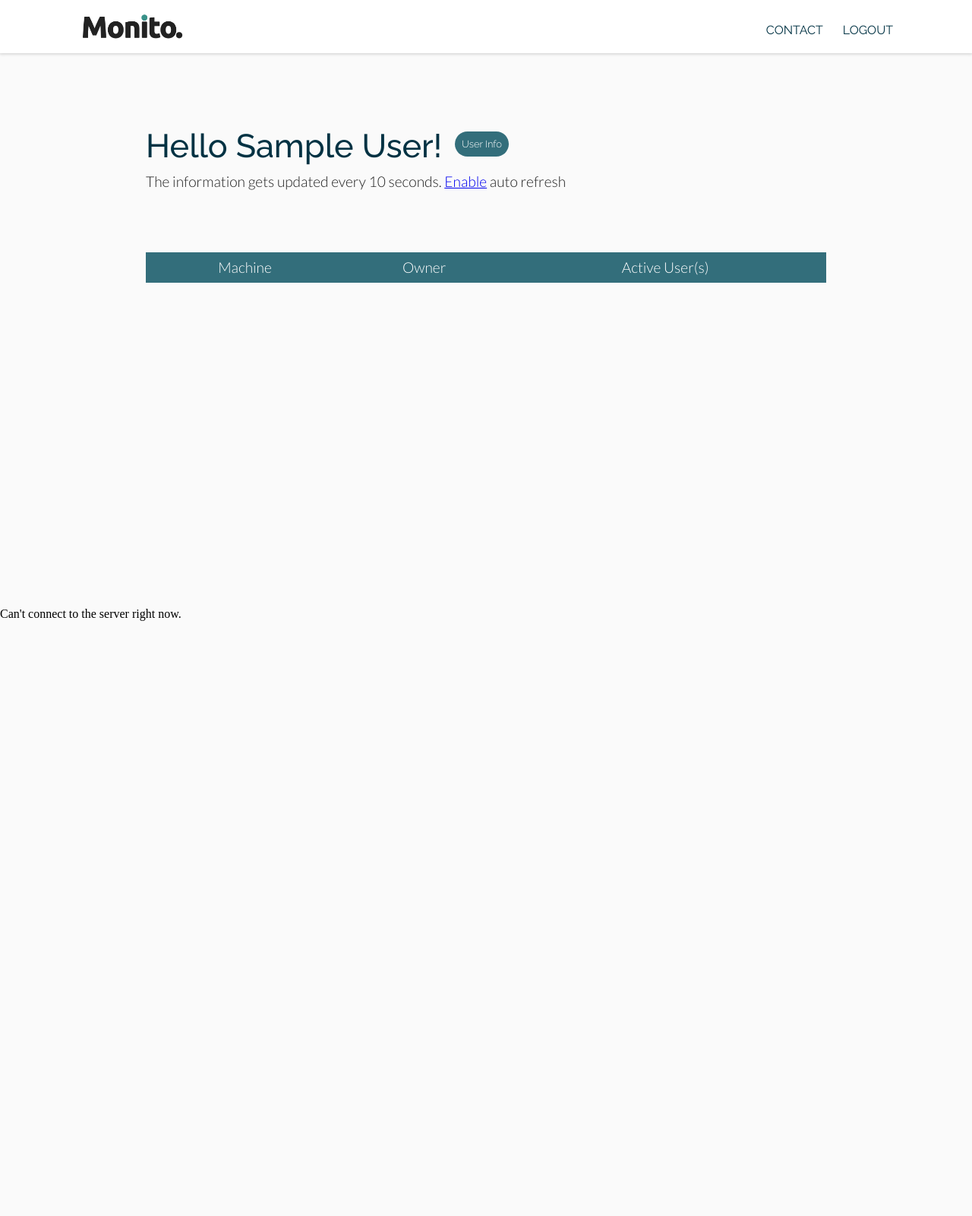
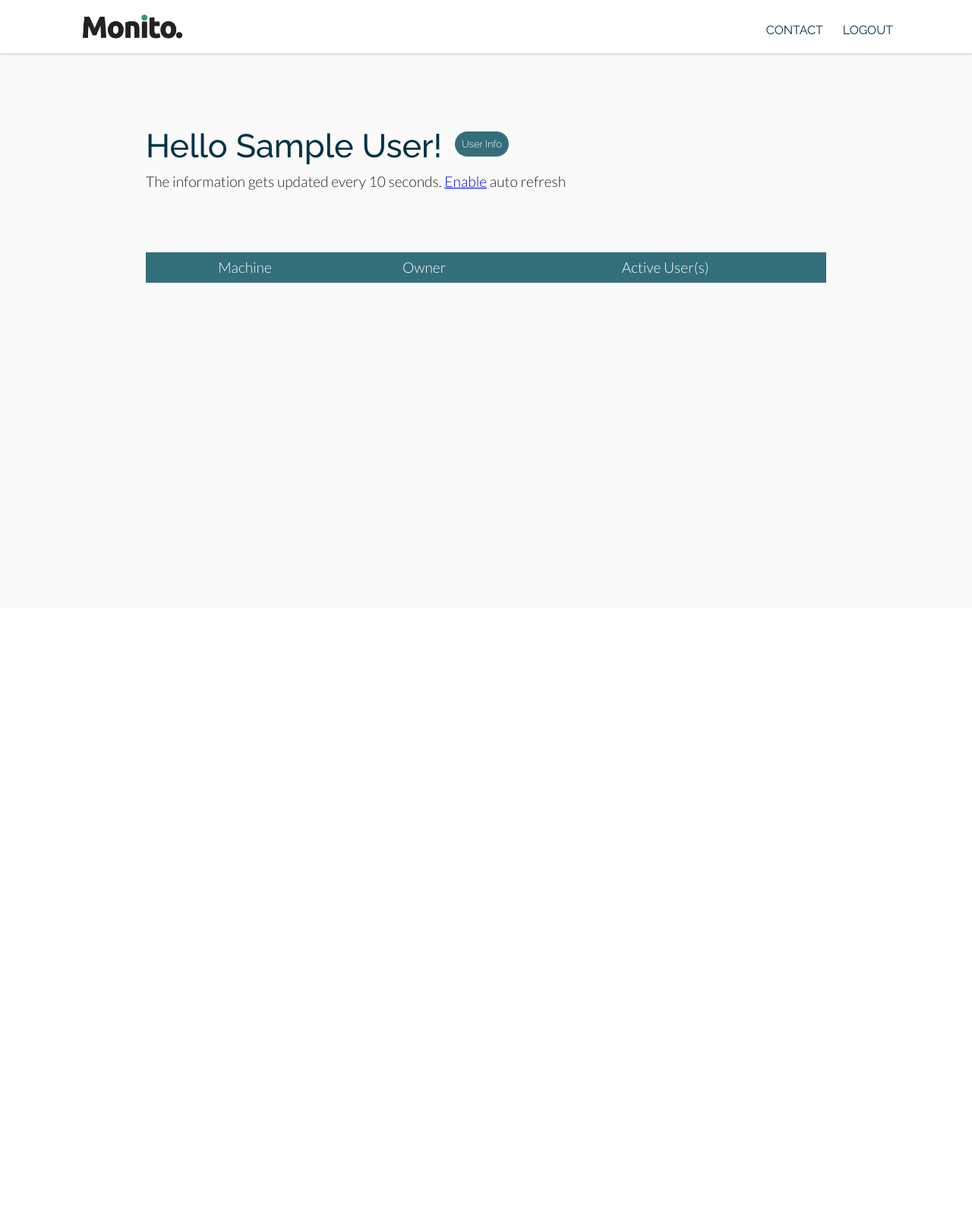
Before and after one commit to raul1991/monito, a Flask app: page /dashboard in a window 1280 px wide. Shown: the whole page at 76% size. After the commit the page ends 372 px from the top, so only its background shows below. Run offline with Flask 2, Linux system fonts and the light colour scheme; the visitor is signed in with stand-in values (Sample User, id 1); data comes from the database, SQL or seed files in the repository; data that the repository does not hold is empty.

Commit message:
Remove unwanted html code

```diff
--- a/templates/dashboard.html
+++ b/templates/dashboard.html
@@ -77,11 +77,6 @@
 			-->
 		</div>
 	</section>
-    <section>
-        <div class='hide' style="position:absolute;z-index:1000;width:400px;height:500px;">
-            <h1>Can't connect to the server right now.</h1>
-        </div>
-    </section>
 	<!-- Scripts -->
 	<script type="text/javascript" src="static/js/main.js"></script>
 	<script type="text/javascript" src="static/js/cookie.js"></script>
```
